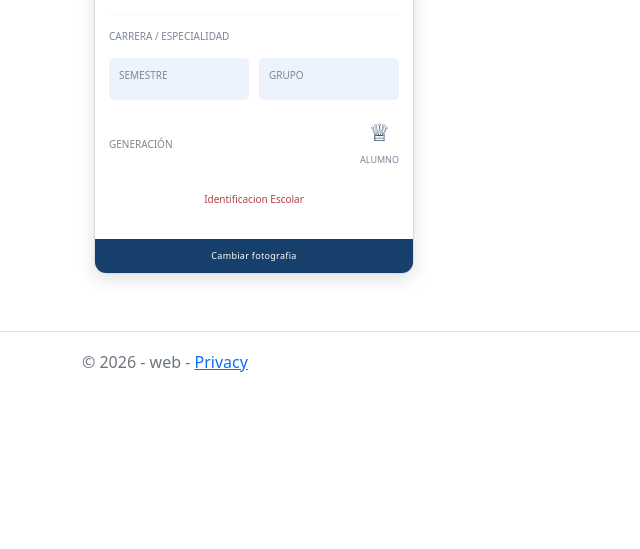
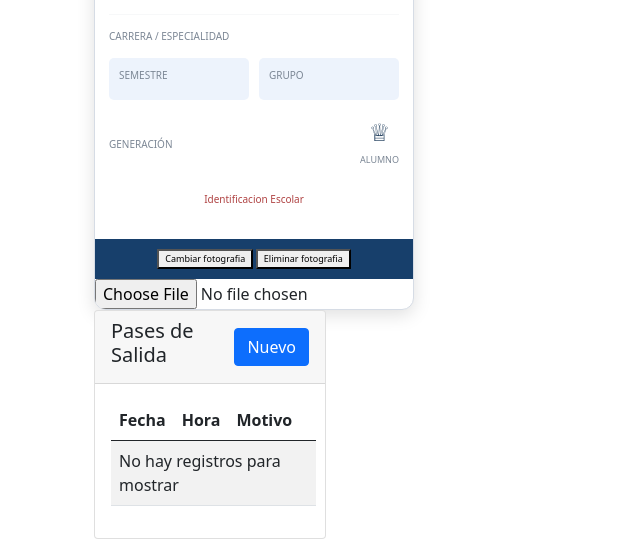
Before and after one commit to Octavio201238/orientaci-n-educativa, an ASP.NET Core app: template apps/web/Views/Alumnos/DatosAlumnos.cshtml in a window 1280 px wide. Shown: the part 408-957 px from the top of the page, without its empty margins (0-640 px from the left). Before the commit the page ends 780 px from the top, so only its background shows below. Run offline with ASP.NET Core 8, Linux system fonts and the light colour scheme; the template is opened without the code that fills it, so the values that code supplies are empty; style sheets or scripts are compiled from the project's sources.

Commit message:
minuto 18

```diff
--- a/apps/web/Views/Alumnos/DatosAlumnos.cshtml
+++ b/apps/web/Views/Alumnos/DatosAlumnos.cshtml
@@ -43,7 +43,8 @@ if (ViewData[index:"NumControl"] != null )
                 <img
                     class="foto"
                     src="~/imagenes/alumno.jpg"
-                    alt="Fotografía del alumno"
+                    alt="Fotografia del alumno"
+                    data-bind="attr: {src: fotografia}">
                 >
 
                 <div class="informacion">
@@ -103,11 +104,12 @@ if (ViewData[index:"NumControl"] != null )
         </main>
 
         <!-- Pie de la credencial -->
-        <footer class="pie">
-           Cambiar fotografia
-        </footer>
+        <div class="pie">
+          <button data-bind="click: abrirSelectorFoto">Cambiar fotografia</button>
+        <button data-bind="click: eliminarFoto">Eliminar fotografia</button>
 
     </div>
+    <input type="file" id="archivo" />
 
       <!--fin chatgpt-->
      </div>
--- a/apps/web/wwwroot/js/datos-alumnos.js
+++ b/apps/web/wwwroot/js/datos-alumnos.js
@@ -10,6 +10,7 @@ function DatosAlumnoViewModel()
     const self = this;
 
    const hidNumControl = document.getElementById("hidNumControl");
+   const archivo = document.getElementById("archivo");
 
    this.numControl = ko.observable(hidNumControl.value);
    this.nombre = ko.observable();
@@ -23,6 +24,41 @@ this.init = () => {
 obtenerAlumno();
 };
 
+this.eliminarFoto = async () => {
+ const url = "http://localhost:5000/alumnos/" + self.numControl() + "/foto";
+ const resp = await fetch(url, {
+  method: "DELETE"
+ });
+
+ if(resp.ok){
+  self.fotografia("");
+   self.fotografia("/imagenes/alumno.jpg");
+ }
+};
+
+this.abrirSelectorFoto = () => {
+  archivo.click();
+}
+
+this.cambiarFoto = async () => {
+  if(!archivo.value){
+    return;
+  }
+  const data = new FormData();
+  data.append("archivo", archivo.files[0]);
+
+ const url = "http://localhost:5000/alumnos/" + self.numControl() + "/foto";
+ const resp = await fetch(url, {
+  method: "PATCH",
+  body: data
+ });
+
+ if(resp.ok){
+  const urlFoto = await resp.text();
+  self.fotografia(urlFoto);
+ }
+};
+
 const obtenerAlumno = async () => {
 const resp = await fetch("http://localhost:5000/alumnos/" + self.numControl());
 if(resp.ok){
@@ -34,6 +70,12 @@ self.generacion(alumno.Generacion + "-" + generacionFin);
 self.carrera(alumno.Carrera);
 self.semestre(alumno.Semestre);
 self.grupo(alumno.Grupo);
+if(alumno.Foto){
+  self.fotografia(alumno.Foto);
+}
+else{
+  self.fotografia("/imagenes/alumno.jpg");
+}
   }
  }
 }
--- a/services/Api/Controllers/AlumnosController.cs
+++ b/services/Api/Controllers/AlumnosController.cs
@@ -20,7 +20,7 @@ public class AlumnosController : BaseApiController
     var alumnos = await this.repository.ListarTodos();
         alumnos.ForEach(x =>
         {
-            if (string.IsNullOrEmpty(x.Foto))
+            if (!string.IsNullOrEmpty(x.Foto))
             {
                 x.Foto = $"{FOTOS_ALUMNOS}{x.Foto}";
             }
@@ -76,7 +76,7 @@ public class AlumnosController : BaseApiController
 
         //Actualizar la foto del alumno
         await this.repository.ActualizarFoto(numControl,$"{numControl}{extensionArchivo}");
-        return NoContent();
+        return Ok(FOTOS_ALUMNOS + $"{numControl}{extensionArchivo}");
     }
 
     [HttpDelete("{numControl:long}/foto")]
```
Also changed, not shown: services/Api/wwwroot/fotos/alumnos/25328051050209.avif (added), services/Api/wwwroot/fotos/alumnos/25328051050209.jpg (added).
